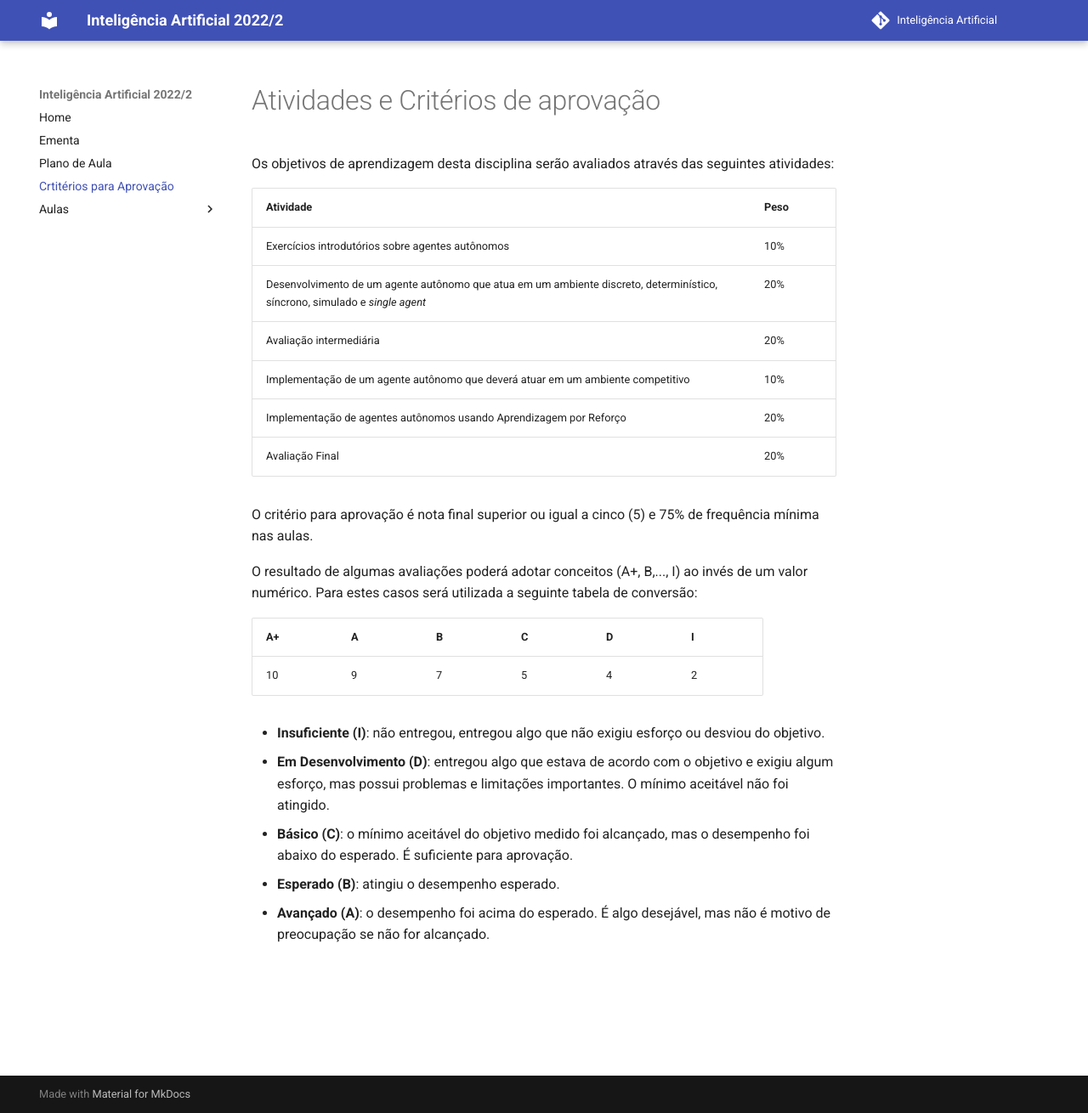
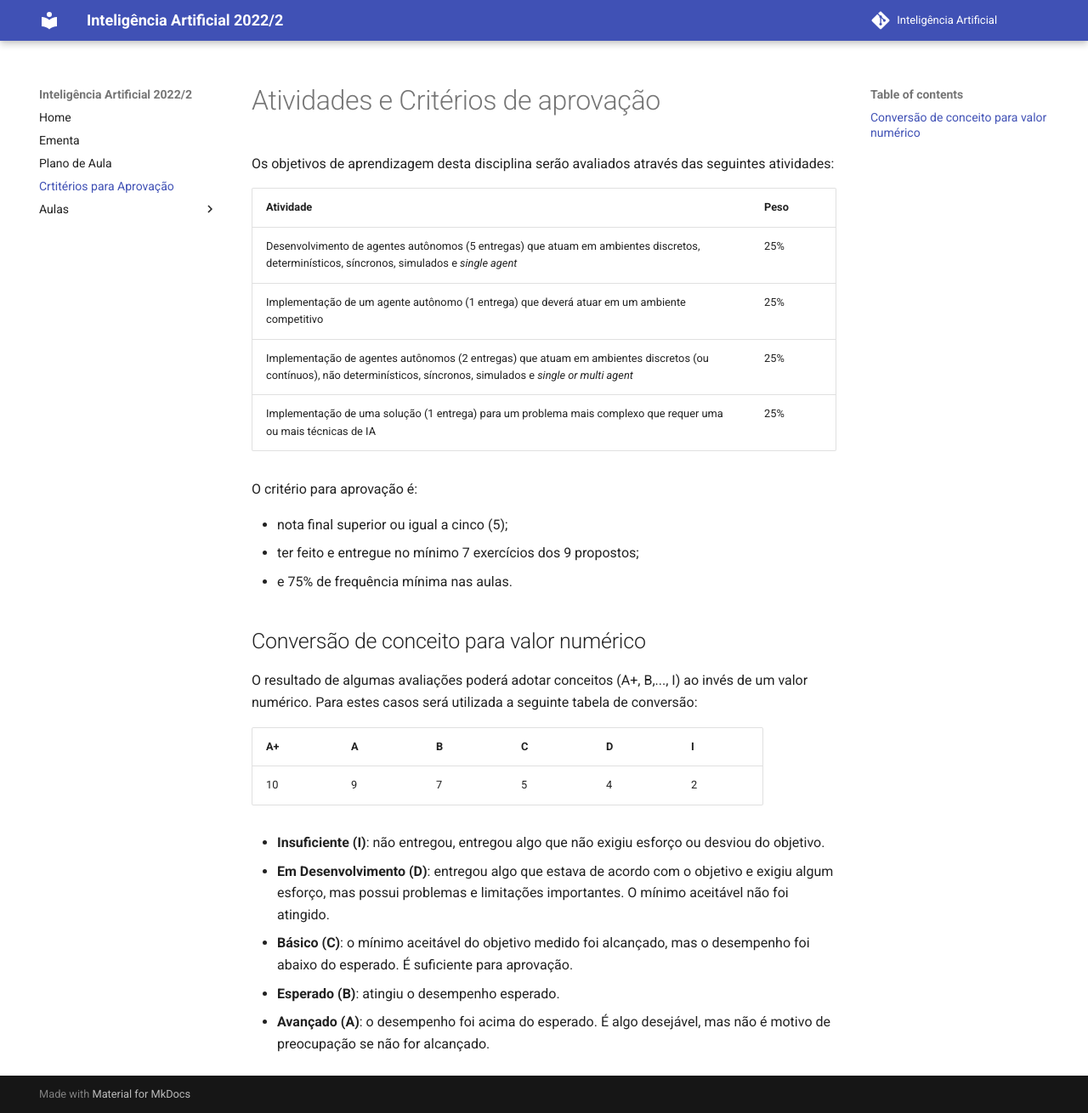
Before and after one commit to williamars/introduction_ai, an MkDocs documentation site: the page built from docs/avaliacao.md, in a window 1280 px wide and 1310 px high. Shown: the whole window at 85% size. Built offline with MkDocs 1.6.1 and Material for MkDocs 9.7.7, drawn with Linux system fonts in a browser that asks for light colours; nearby versions of some CDN libraries; comment, search, counter and statistics services are not loaded.

Commit message:
alterando o formato da avaliacao

```diff
--- a/docs/avaliacao.md
+++ b/docs/avaliacao.md
@@ -4,14 +4,18 @@ Os objetivos de aprendizagem desta disciplina serão avaliados através das segu
 
 | Atividade | Peso |
 | ----------| ----------|
-| Exercícios introdutórios sobre agentes autônomos | 10% |
-| Desenvolvimento de um agente autônomo que atua em um ambiente discreto, determinístico, síncrono, simulado e *single agent* | 20% |
-| Avaliação intermediária | 20% |
-| Implementação de um agente autônomo que deverá atuar em um ambiente competitivo | 10% |
-| Implementação de agentes autônomos usando Aprendizagem por Reforço | 20% |
-| Avaliação Final | 20% |
+| Desenvolvimento de agentes autônomos (5 entregas) que atuam em ambientes discretos, determinísticos, síncronos, simulados e *single agent* | 25% |
+| Implementação de um agente autônomo (1 entrega) que deverá atuar em um ambiente competitivo | 25% |
+| Implementação de agentes autônomos (2 entregas) que atuam em ambientes discretos (ou contínuos), não determinísticos, síncronos, simulados e *single or multi agent* | 25% |
+| Implementação de uma solução (1 entrega) para um problema mais complexo que requer uma ou mais técnicas de IA | 25% |
 
-O critério para aprovação é nota final superior ou igual a cinco (5) e 75% de frequência mínima nas aulas.
+O critério para aprovação é:
+
+* nota final superior ou igual a cinco (5);
+* ter feito e entregue no mínimo 7 exercícios dos 9 propostos;
+* e 75% de frequência mínima nas aulas.
+
+## Conversão de conceito para valor numérico
 
 O resultado de algumas avaliações poderá adotar conceitos (A+, B,..., I) ao invés de um valor numérico. Para estes casos será utilizada a seguinte tabela de conversão:
 
```
Also changed, not shown: docs/aulas/01_introducao_ia/index.md (+1 -1 lines).
